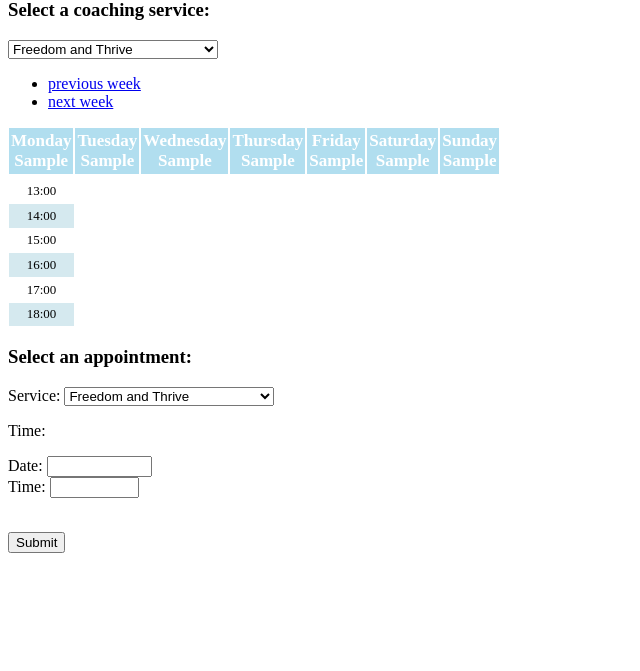
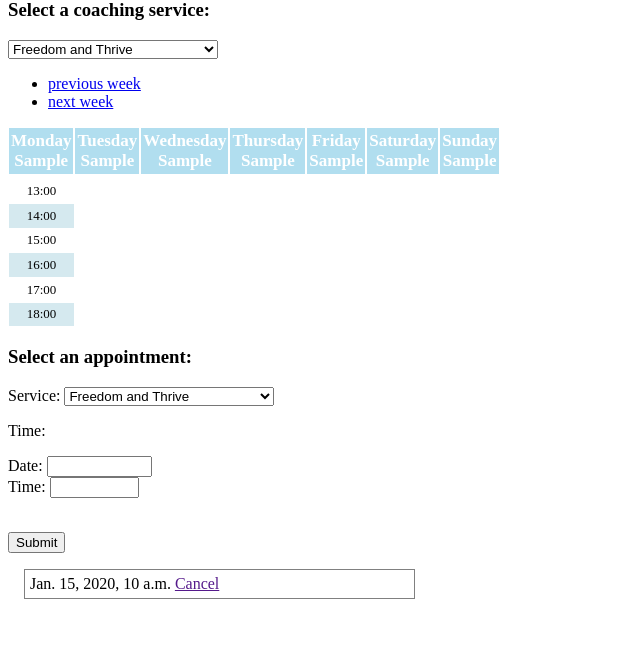
Before and after one commit to DouniaBK/life-coach, a Django app: template templates/booking.html in a window 1280 px wide. Shown: the part 67-738 px from the top of the page, without its empty margins (0-640 px from the left). Run offline with Django 3.2, Linux system fonts and the light colour scheme; a user stored in the database is signed in; tables that the repository leaves empty hold one stand-in row (values such as "Sample post"); the template is opened without the code that fills it: values that come from a table or form of the project are taken from there, most other values are stand-ins (such as "Sample title", 1, 10 or a date in 2020); parts of the project's set-up code (start-up, migrations or seed data) failed here and were passed over.

Commit message:
feature: Render user's booked sessions

```diff
--- a/lifecoach/settings.py
+++ b/lifecoach/settings.py
@@ -28,7 +28,7 @@ SECRET_KEY = os.environ.get("SECRET_KEY")
 # SECURITY WARNING: don't run with debug turned on in production!
 DEBUG = True
 
-ALLOWED_HOSTS = ['life-coach.herokuapp.com', 'localhost', '8000-douniabk-lifecoach-18y80zrvje2.ws-eu102.gitpod.io', 'life-coach-d09ed2f9c678.herokuapp.com']
+ALLOWED_HOSTS = ['life-coach.herokuapp.com', 'localhost', '8000-douniabk-lifecoach-2yf3g2iqe67.ws-eu102.gitpod.io', 'life-coach-d09ed2f9c678.herokuapp.com']
 
 # Application definition
 
--- a/static/style.css
+++ b/static/style.css
@@ -269,3 +269,11 @@ table.paleBlueRows tfoot td {
   background-color: rgb(158, 158, 158);
   cursor: auto !important;
 }
+
+.cancel_session_container {
+    margin: 1rem;
+    /* width: auto; */
+    border: 1px solid grey;
+    padding: 5px;
+    width: 30%;
+}
--- a/templates/booking.html
+++ b/templates/booking.html
@@ -113,6 +113,18 @@
         </form>
     </div>
 
+
+
+    {% for session in allUserSessions %}
+    <div class="cancel_session_container">
+
+    {{session.time}}
+    <a href="" class="btn btn-primary shadow text-center">Cancel</a>
+
+    </div>
+    {% endfor %}
+
+
     {% else %}
 
     <div class="shadow p-4 mb-5 bg-body bg-body rounded text-black  m-5 ">
```
Also changed, not shown: booking/views.py (+18 -1 lines), README.md, 2 other files.
